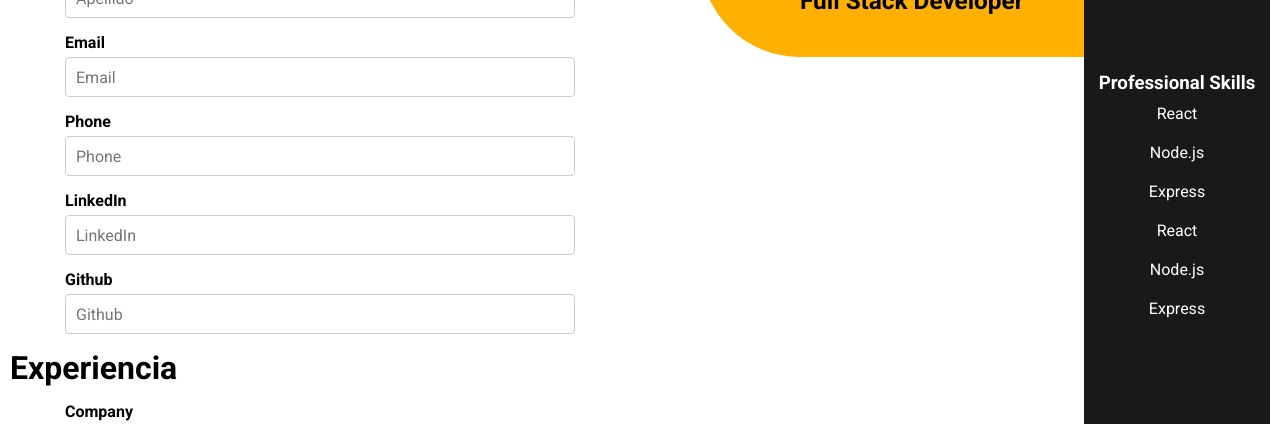
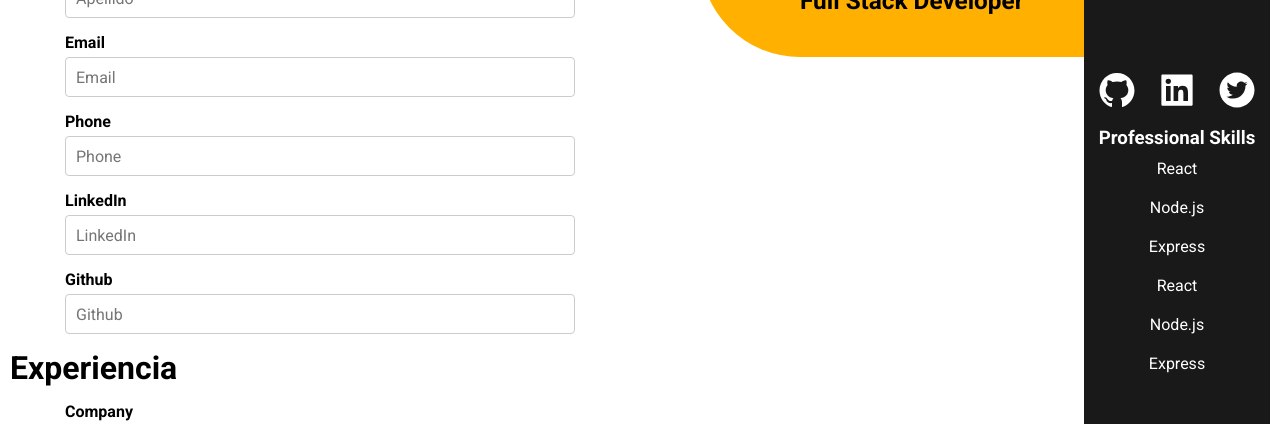
Before and after one commit to Leninner/cv-project, a React (Create React App) app: page / in a window 1280 px wide. Shown: the part 256-680 px from the top of the page. Built offline with nearby package versions, Linux system fonts and the light colour scheme; grey boxes are pictures that could not be loaded.

Commit message:
Update UI

```diff
--- a/src/components/CvComponents/CvAside/index.jsx
+++ b/src/components/CvComponents/CvAside/index.jsx
@@ -1,12 +1,26 @@
-import { Aside, Img, SkillSet } from './styles';
+import { Aside, Img, SkillSet, SocialContainer } from './styles';
+import { AiFillGithub, AiFillLinkedin, AiFillTwitterCircle } from 'react-icons/ai';
 
 export const CvAside = () => {
+  const SIZE = 40;
+
   return (
     <Aside>
       <Img
         src='https://images.unsplash.com/photo-1529068755536-a5ade0dcb4e8?ixlib=rb-1.2.1&ixid=MnwxMjA3fDB8MHxwaG90by1wYWdlfHx8fGVufDB8fHx8&auto=format&fit=crop&w=581&q=80'
         alt='Imagen'
       />
+      <SocialContainer>
+        <a href='/' target='_blank' rel='noreferrer'>
+          <AiFillGithub size={SIZE} />
+        </a>
+        <a href='/' target='_blank' rel='noreferrer'>
+          <AiFillLinkedin size={SIZE} />
+        </a>
+        <a href='/' target='_blank' rel='noreferrer'>
+          <AiFillTwitterCircle size={SIZE} />
+        </a>
+      </SocialContainer>
       <SkillSet>
         <h3>Professional Skills</h3>
         <span>React</span>
--- a/src/components/CvComponents/CvAside/styles.js
+++ b/src/components/CvComponents/CvAside/styles.js
@@ -27,7 +27,7 @@ export const SkillSet = styled.div`
   flex-direction: column;
   justify-content: center;
   align-items: center;
-  margin-top: 250px;
+  margin-top: 15px;
   color: white;
   cursor: default;
 
@@ -35,3 +35,17 @@ export const SkillSet = styled.div`
     margin: 10px 0;
   }
 `;
+
+export const SocialContainer = styled.div`
+  width: 100%;
+  height: 40px;
+  display: flex;
+  justify-content: center;
+  align-items: center;
+  margin-top: 250px;
+
+  a {
+    margin: 0 10px;
+    color: white;
+  }
+`;
```
